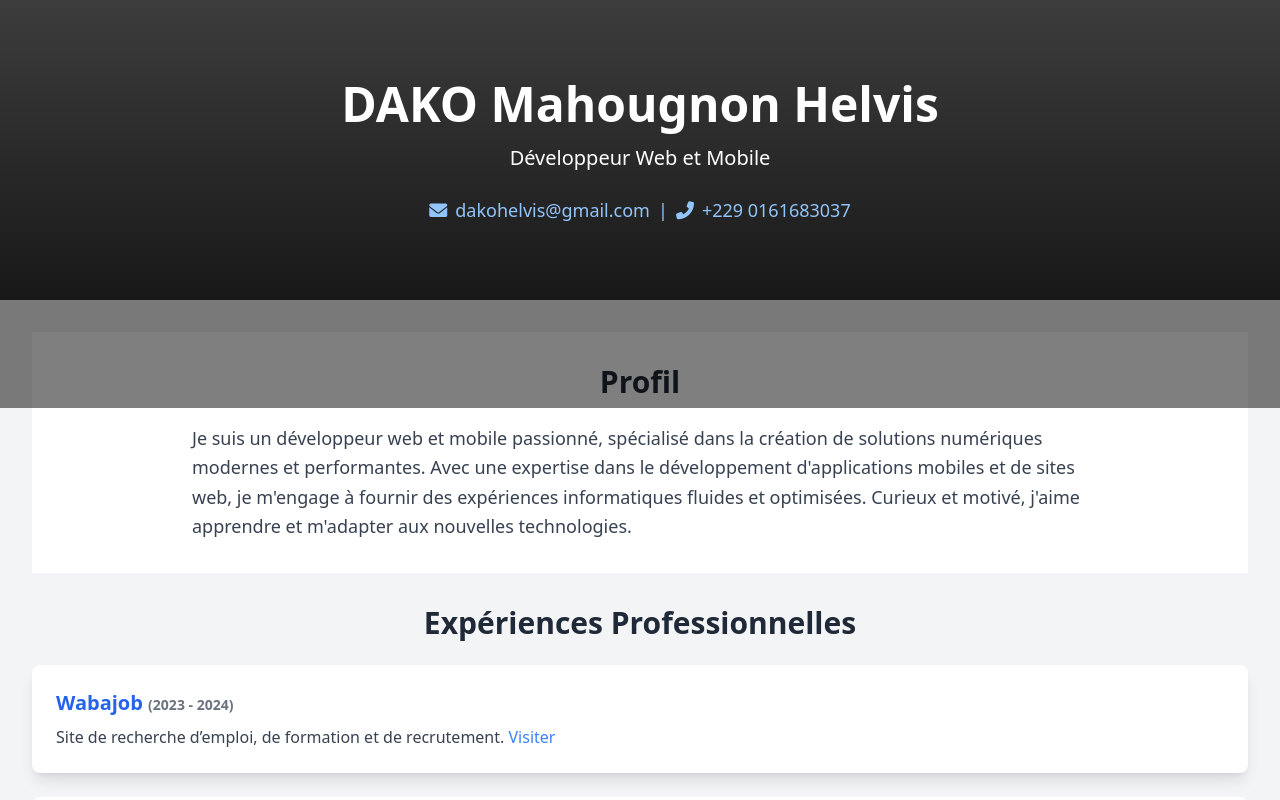
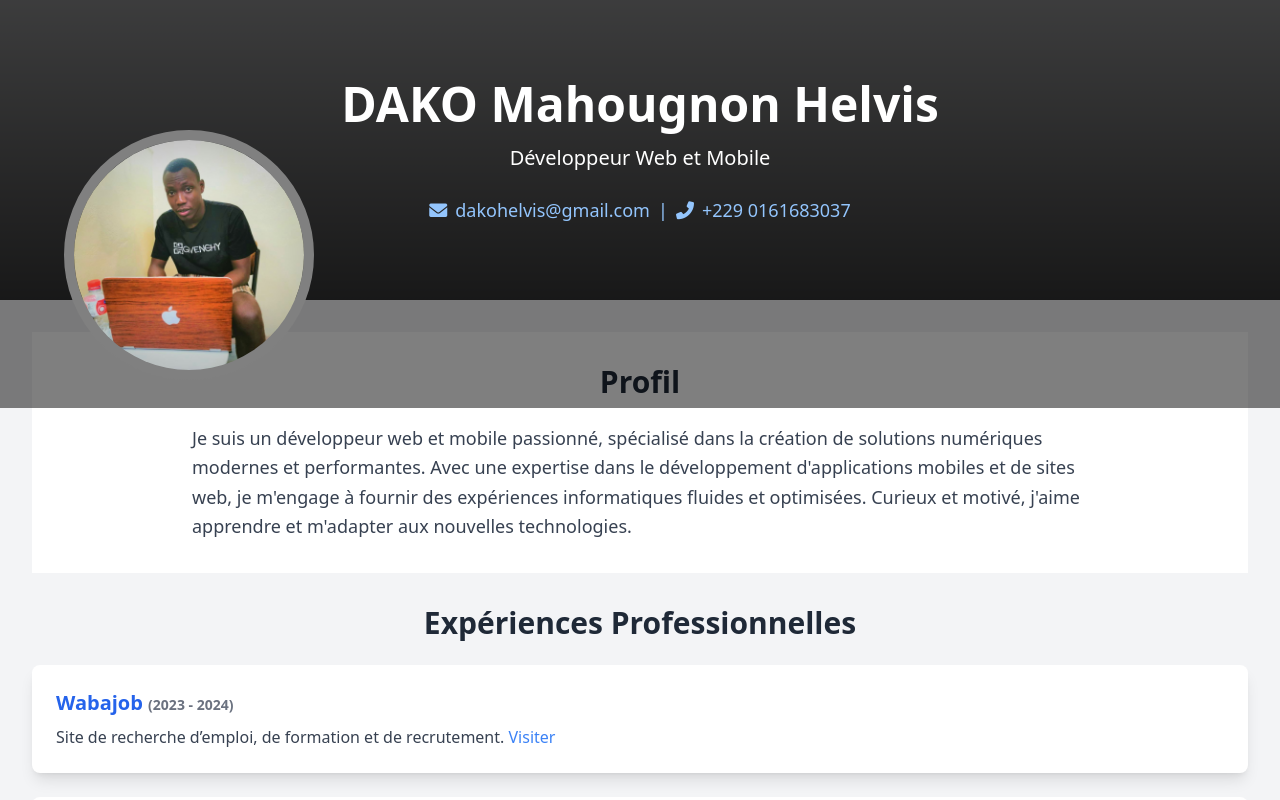
Before and after one commit to Helvis-Ibis/mon-Portfolio-, a plain HTML site: page index.html in a window 1280 px wide. Shown: the top 800 px of the page. Drawn offline with nearby package versions, Linux system fonts and the light colour scheme.

Commit message:
Add files via upload

```diff
--- a/index.html
+++ b/index.html
@@ -7,12 +7,41 @@
     <link rel="stylesheet" href="https://cdnjs.cloudflare.com/ajax/libs/font-awesome/6.0.0-beta3/css/all.min.css">
     <script src="https://cdn.tailwindcss.com"></script>
 
+      <style>
+        /* Styles pour l'image de profil */
+        .profile-container {
+            text-align: center;
+            margin-top: 50px;
+            position: absolute;
+            top: 0px;
+            left: 5%;
+        }
+
+        .profile-image {
+            width: 250px; /* Taille de l'image */
+            height: 250px;
+            border-radius: 50%; /* Pour faire un cercle */
+            border: 10px solid gray; /* Bordure verte */
+            object-fit: cover; /* Maintient la forme de l'image sans la déformer */
+        }
+
+        .profile-name {
+            font-size: 1.5em;
+            color: #333;
+            margin-top: 20px;
+        }
+
+        .profile-description {
+            color: #555;
+        }
+    </style>
     <style>
         /* Effet parallax avec fond dynamique */
+
         .hero-background {
             background-image:
                 linear-gradient(to bottom, rgba(0, 0, 0, 0.5), rgba(0, 0, 0, 0.8)),
-                url('../-6039689243812542466_121.jpg');
+                url('');
             background-position: center;
             background-repeat: no-repeat;
             height: 300px;
@@ -39,6 +68,11 @@
   <header class="hero-background text-white text-center py-20 bg-cover bg-center">
         <div style="height: 51%;" class="overlay  absolute inset-0 bg-black opacity-50"></div>
     <div class="relative z-10">
+        <div class="profile-container">
+           <img src="./me.jpg" alt="Votre Avatar" class="profile-image">
+
+        </div>
+
         <h1 class="text-5xl font-extrabold text-shadow-lg mb-4">DAKO Mahougnon Helvis</h1>
         <p class="text-xl font-medium mb-6">Développeur Web et Mobile</p>
 <p class="text-lg flex items-center justify-center space-x-2">
@@ -242,29 +276,6 @@
     </footer>
 
     <!-- JavaScript pour l'effet de défilement -->
-   <script>
-        // Liste des images
-        const images = [
-            '../-6039689243812542466_121.jpg',
-            '../h.jpg',  // Changez cette URL par une autre image
-        ];
-
-        let currentImageIndex = 0;
-        const heroBackground = document.querySelector('.hero-background');
-
-        // Fonction pour changer l'image de fond
-        function changeBackgroundImage() {
-            currentImageIndex = (currentImageIndex + 1) % images.length; // Incrémenter l'index, et revenir au début si on dépasse
-            heroBackground.style.backgroundImage = `linear-gradient(to bottom, rgba(0, 0, 0, 0.5), rgba(0, 0, 0, 0.8)), url('${images[currentImageIndex]}')`;
-        }
-
-        // Initialisation de l'effet et changement d'image toutes les 5 secondes
-        setInterval(changeBackgroundImage, 5000);
-
-
-
-
-    </script>
 
 
 </body>
```
Also changed, not shown: me.jpg (added).
